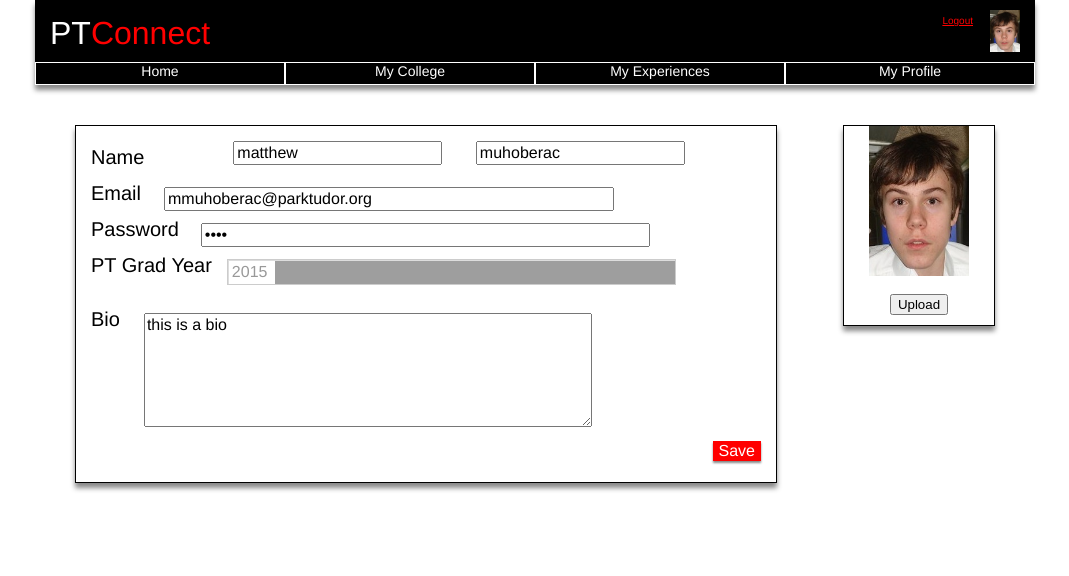
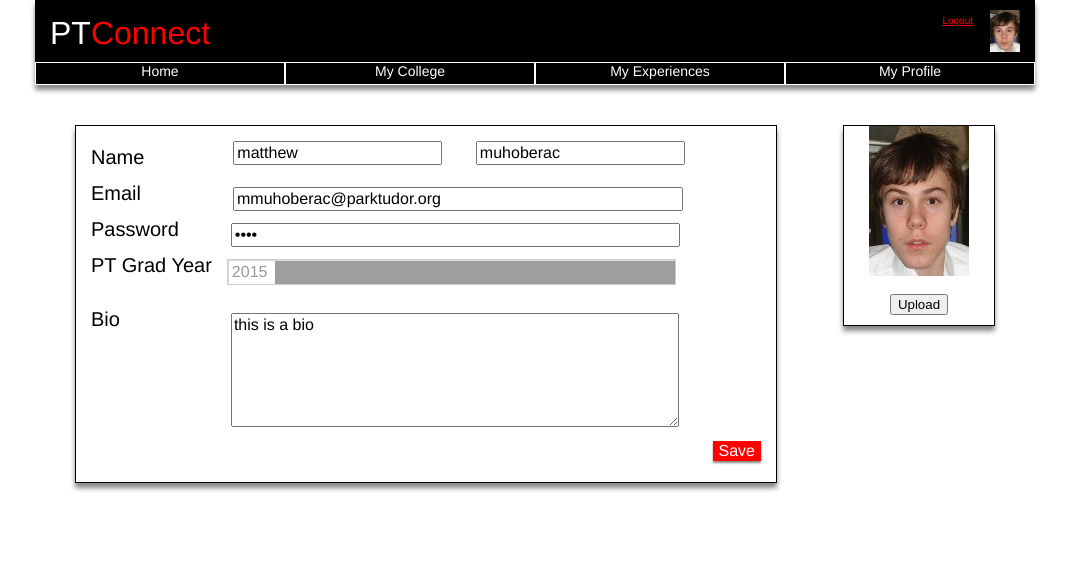
Before and after one commit to douglassboshkoff/PTConnect_2.0, a PHP site: page /php_work_material/myProfile.php in a window 1280 px wide. Shown: the top 576 px of the page, without its empty margins (105-1174 px from the left). Run offline with PHP 8.4, Linux system fonts and the light colour scheme; the visitor is signed in with stand-in values (Sample User, id 1); data comes from the database, SQL or seed files in the repository; grey boxes are pictures that could not be loaded.

Commit message:
Revert "CSS"
This reverts commit 0883df8ddb7b7bfbfc1918f6f0aea1788eac484e.

```diff
--- a/project_files/php_work_material/myExperiences.php
+++ b/project_files/php_work_material/myExperiences.php
@@ -199,7 +199,7 @@ include("header.php");
                     echo 'edit';
                 }
                 ?>">
-                <input type="submit" id="addButton" value="submit"/>
+                <input type="submit" id="addButton" value="submit" style="text-decoration: none"/>
                 <?php if($action==='populate_edit') { ?>
                     <input type="hidden" name="id" value="<?php echo $sp_experience['id'] ?>"/>
                 <?php } ?>
--- a/project_files/php_work_material/myProfile.php
+++ b/project_files/php_work_material/myProfile.php
@@ -53,10 +53,10 @@ $account = get_user_by_id($userID)->fetch();
                 <input name="fname" id="fname" type="text" value="<?php echo $account['first_name']?>"/>
                 <input name="lname" id="lname" type="text" value="<?php echo $account['last_name']?>"/>
                 </br></br>
-                <label>Email</label>
+                <label style="padding-right: 84px;">Email</label>
                 <input name="email" id="email" type="text" value="<?php echo $account['email'] ?>"/>
                 </br></br>
-                <label>Password</label>
+                <label style="padding-right: 45px;">Password</label>
                 <input name="password" id="password" type="password" value="<?php echo $account['password'] ?>"/>
                 </br></br>
                 <label>PT Grad Year</label>
@@ -69,7 +69,7 @@ $account = get_user_by_id($userID)->fetch();
                     <?php endfor ; ?>
                 </select>
                 </br></br></br>
-                <label>Bio</label><textarea name = "bio" id="bioEdit" rows="6"><?php echo $account['bio']?></textarea></br>
+                <label style="padding-right: 102px;">Bio</label><textarea name = "bio" id="bioEdit" rows="6"><?php echo $account['bio']?></textarea></br>
                 <input name="go" type="hidden" value="1">
                 <input id="saveButton" type="submit" value="Save" /></br></br>
             </form>
```
